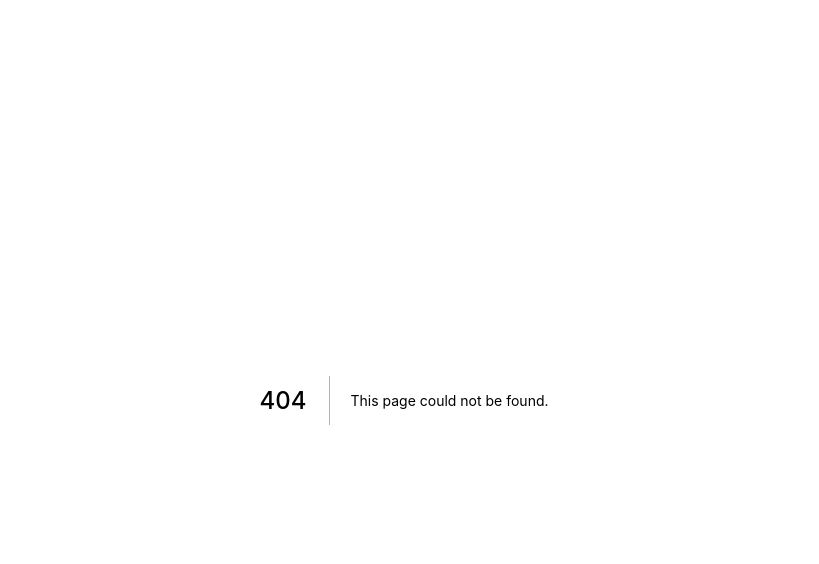
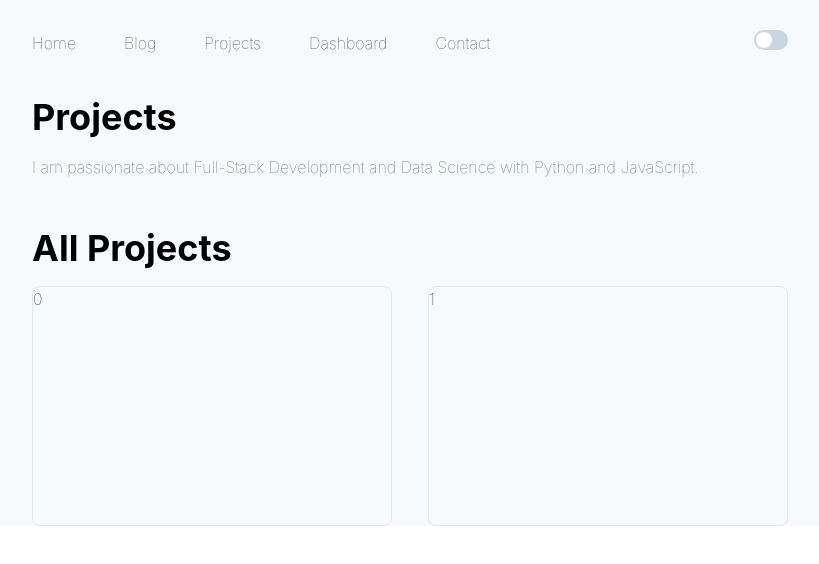
Before and after one commit to danielhangan/personal-website, a Next.js app: page /projects in a window 1280 px wide. Before the commit this address had no page. Shown: the top 564 px of the page, without its empty margins (236-1055 px from the left). Built offline with nearby package versions, Linux system fonts and the light colour scheme.

Commit message:
projects page skeleton

```diff
--- a/src/components/Blog.tsx
+++ b/src/components/Blog.tsx
@@ -1,6 +1,7 @@
 import React from "react";
 
 import { Container } from '../components/Container'
+import { Main } from '../components/Main'
 import { Naviagation } from '../components/Navigation'
 import { Date } from '../components/Date'
 import {
@@ -12,7 +13,6 @@ import {
     Link as ChakraLink
 } from '@chakra-ui/react'
 import Link from 'next/link'
-import { Main } from '../components/Main'
 
 
 export const Blog = ({ posts, home } : { posts?: any, home? : React.ReactNode }) => {
--- /dev/null
+++ b/src/pages/projects/index.tsx
@@ -0,0 +1,73 @@
+import { Container } from '../../components/Container'
+import { Main } from '../../components/Main'
+import { Naviagation } from '../../components/Navigation'
+import {
+    VStack,
+    Heading,
+    Box,
+    Flex,
+    Modal,
+    Text,
+    Link as ChakraLink,
+} from '@chakra-ui/react'
+
+
+export default function Projects () {
+
+    const ProjectExample = [{
+        title: "project example",
+        slug: "project-example",
+        stack: "Python,Django,React,Material UI,Docker,GCP,Cloud Functions",
+        description: "Second-hand mechanical keyboard marketplace using smart contracts",
+        imageUrl: "https://images.unsplash.com/photo-1598662779094-110c2bad80b5?ixlib=rb-1.2.1&ixid=MnwxMjA3fDB8MHxwaG90by1wYWdlfHx8fGVufDB8fHx8&auto=format&fit=crop&w=1246&q=80",
+        date: "22/11/2021"
+    },
+    {
+        title: "project example",
+        slug: "project-example",
+        stack: "Python,Django,React,Material UI,Docker,GCP,Cloud Functions",
+        description: "Second-hand mechanical keyboard marketplace using smart contracts",
+        imageUrl: "https://images.unsplash.com/photo-1598662779094-110c2bad80b5?ixlib=rb-1.2.1&ixid=MnwxMjA3fDB8MHxwaG90by1wYWdlfHx8fGVufDB8fHx8&auto=format&fit=crop&w=1246&q=80",
+        date: "22/11/2021"
+    }
+]
+
+    return (
+        <Container>
+            <Naviagation />
+            <Main>
+                <VStack
+                    w={{base: '100%', md:'3xl'}}
+                    alignItems="flex-start"
+                    pl={3}
+                    spacing={12}
+                >
+                <Box w="100%">
+                    <Heading size="xl" mb={4}>Projects</Heading>
+                    <Text color="brand.gray600">
+                        I am passionate about Full-Stack Development and Data Science with Python and JavaScript.
+                    </Text>
+                </Box>
+
+                <Box w="100%">
+                    <Heading size="xl" mb={4}>All Projects</Heading>
+                <Flex w="100%" justifyContent="space-between">
+                {ProjectExample.map((project, index) => (
+                        <Box
+                            w="360px"
+                            h="240px"
+                            borderWidth="1px"
+                            borderRadius="lg"
+                        >
+                        <Text>{index}</Text>
+                        </Box>
+                ))}
+                </Flex>
+                </Box>
+
+
+                </VStack>
+            </Main>
+        </Container>
+    )
+}
--- a/src/pages/resume.tsx
+++ /dev/null
@@ -1,5 +0,0 @@
-export default function Resume() {
-    return (
-        "In Development..."
-    )
-}
```
